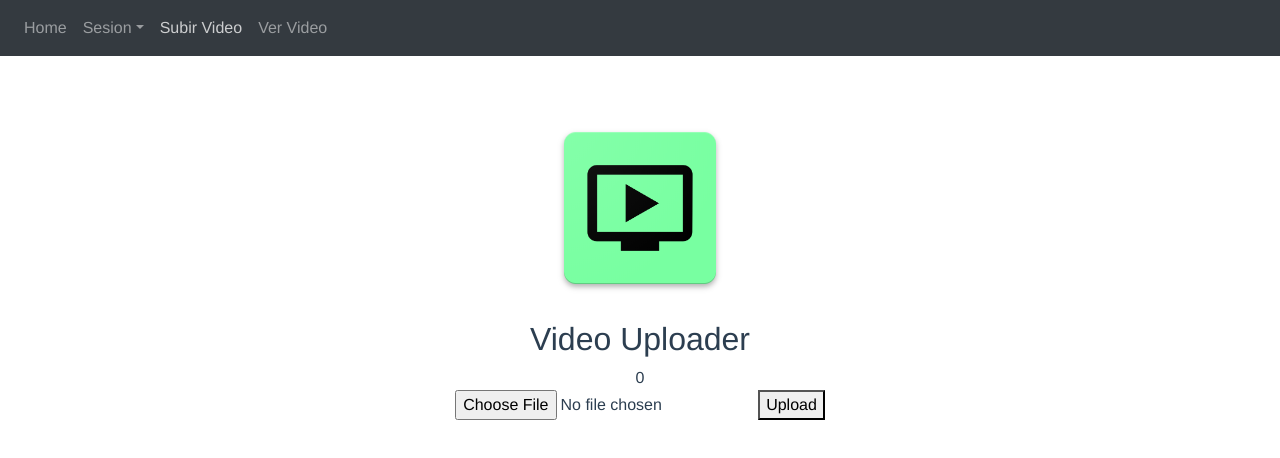
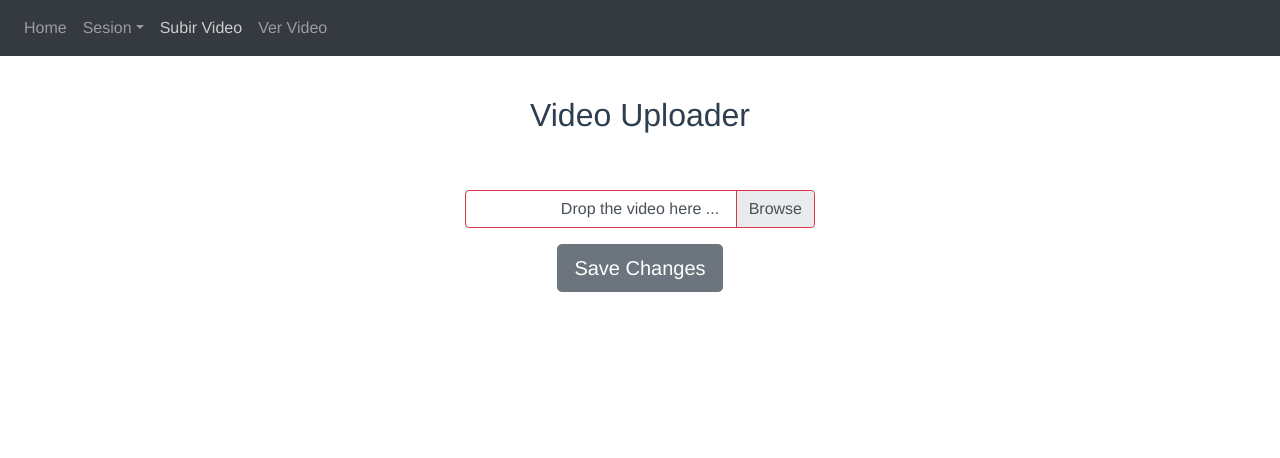
Before and after one commit to DanielArmengod1996/yutulFront, a Vue app: page / in a window 1280 px wide. Both pictures are taken after a click on the link "Subir Video". Shown: the top 458 px of the page. Built offline with nearby package versions, Linux system fonts and the light colour scheme; no server answers.

Commit message:
Se ha realizado modificaciones visuales en la subida de videos y visualizacion de estos

```diff
--- a/src/App.vue
+++ b/src/App.vue
@@ -1,5 +1,5 @@
 <template>
-  <div id="app">
+  <div id="app" class="mt-5 p-5">
 
     <NavBar
       v-on:abrirInicioSesion="mostrarInicioSesion"
@@ -8,7 +8,6 @@
       v-on:subirVideo="subirVideo"
       v-on:verVideo="verVideo"/>
 
-    <img alt="Vue logo" class="mt-5 p-3" src="./assets/logo.png" center>
     <component :is="componentMode"></component>
         <!--<HelloWorld msg="Welcome to Your Vue.js App"/>-->
   </div>
--- a/src/components/FormUploadVideo.vue
+++ b/src/components/FormUploadVideo.vue
@@ -1,13 +1,34 @@
 <template>
+    <b-container class="bv-example-row">
+      <b-row>
+        <b-col>
+          <h2>Video Uploader</h2>
+        </b-col>
+      </b-row>
 
-  <div id="UploadBox">
-    <h2>Video Uploader</h2>
-    {{this.uploadPercentage}}
-    <form>
-      <input  type="file" id="file" name="file" ref="file" accept="video/*" v-on:change="handleFileUpload()">
-      <button type="button" v-on:click="uploadForm"> Upload</button>
-    </form>
-  </div>
+      <b-row class="mt-5">
+        <b-col>
+        </b-col>
+        <b-col>
+          <!--input para mostrar los videos, solo se muestra cuando el usuario esta por subir el video-->
+          <b-form-file @focus="startUploadingVideo($event)" @change="startUploadingVideo($event)" v-if="!isUploaded && !isUploading" accept="video/*" v-model="file" :state="Boolean(file)" placeholder="Drop the video here ..." drop-placeholder="Drop file here..."></b-form-file>
+          <!-- logging que se mostrará cuando el usuario quiera guardar los cambios y subir video-->
+          <b-button variant="primary" disabled v-if="isUploading">
+            <b-spinner small type="grow"></b-spinner>
+            Uploading...
+          </b-button>
+        </b-col>
+        <b-col>
+
+        </b-col>
+
+      </b-row>
+      <b-row class="mt-3">
+        <b-col>
+          <b-button   type="button" class="btn-lg">Save Changes</b-button>
+        </b-col>
+      </b-row>
+    </b-container>
 </template>
 
 <script>
@@ -17,12 +38,14 @@ import axios from 'axios';
   export default {
     data() {
       return {
-        file:new Blob(),
-        uploadPercentage:0
+        file:null,
+        isUploading:false,
+        isUploaded:false
       }
     },
     methods: {
-      uploadForm() {
+      uploadVideo() {
+        this.isUploading = true;
         let formData = new FormData();
         formData.append('file', this.file);
         console.log('>> formData >> ', formData);
@@ -39,7 +62,8 @@ import axios from 'axios';
             'Access-Control-Allow-Origin': '*'
           })
         .then(res =>{
-          alert('sucessfully called');
+          this.isUploading = false;
+          this.isUploaded = true;
         });
 
       },
@@ -48,6 +72,12 @@ import axios from 'axios';
         this.file = this.$refs.file.files[0];
         console.log(JSON.stringify( this.$refs.file.files[0] ) );
         console.log('>>>> 1st element in files array >>>> ', this.file);
+      },
+      startUploadingVideo(event){
+        this.file = event.target.files[0];
+        if(this.file){
+          this.uploadVideo();
+        }
       }
 
     }
--- a/src/components/FormViewVideo.vue
+++ b/src/components/FormViewVideo.vue
@@ -6,9 +6,24 @@
       </video>
     </div>
     -->
-  <b-embed type="video" aspect="4by3" controls poster="">
-    <source src="http://localhost:8050/getvideo" type="video/mp4">
-  </b-embed>
+    <b-container class="bv-example-row">
+      <b-row>
+        <b-col cols="8">
+          <b-embed type="video" controls allowfullscreen width="500">
+            <source src="http://localhost:8020/getvideo" type="video/mp4">
+          </b-embed>
+        </b-col>
+        <b-col>3 of 3</b-col>
+      </b-row>
+      <b-row class="mt-4">
+        <b-col cols="8">
+          comentarios
+        </b-col>
+        <b-col>
+        </b-col>
+      </b-row>
+    </b-container>
+
 </template>
 
 <script>
--- a/src/components/ListVideos.vue
+++ b/src/components/ListVideos.vue
@@ -1,5 +1,7 @@
 <template>
   <div>
+    <img alt="Vue logo" class="mt-5 p-3" src="../assets/logo.png" center>
+
     <input class="form-control mx-auto w-50 p-3 mt-5" type="text" placeholder="Search" aria-label="Search" width="20px"/>
 
     <!--Slide with blank fluid image to maintain slide aspect ratio -->
```
Also changed, not shown: 1 other file (tests, documents, lock files or other folders).
